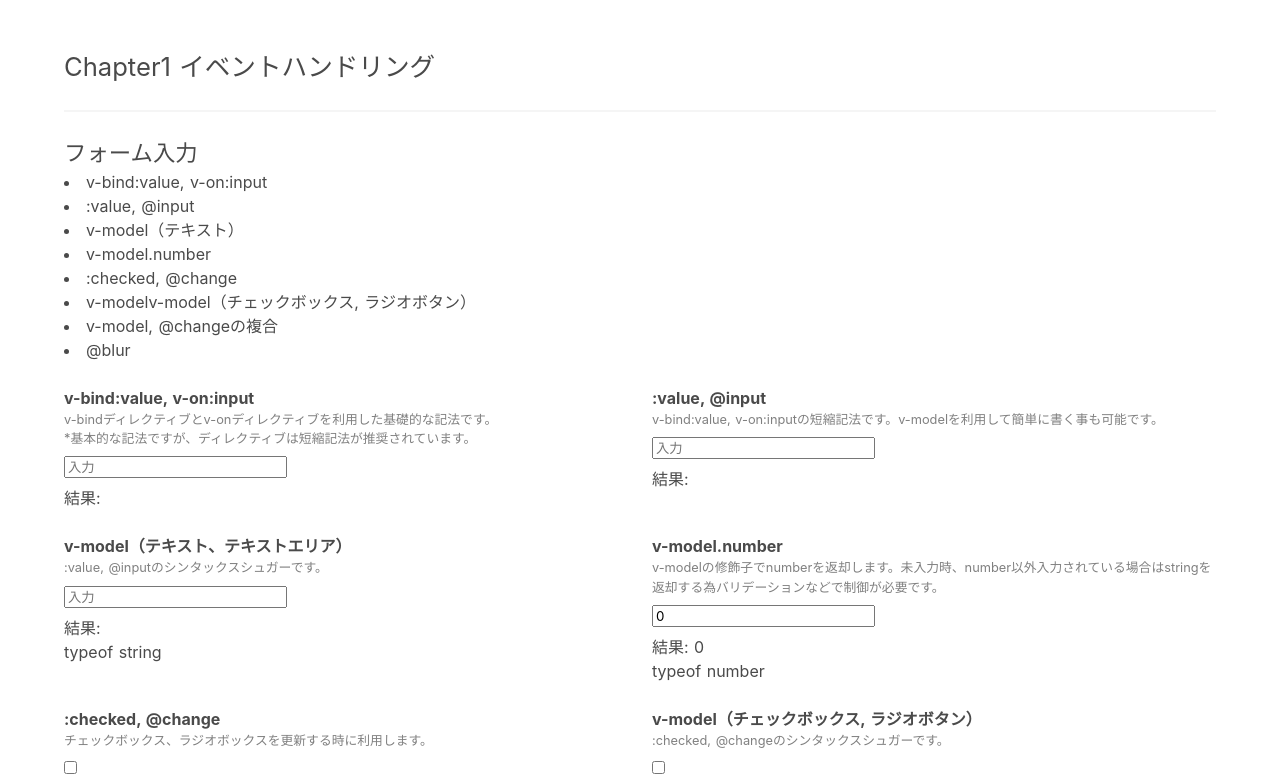
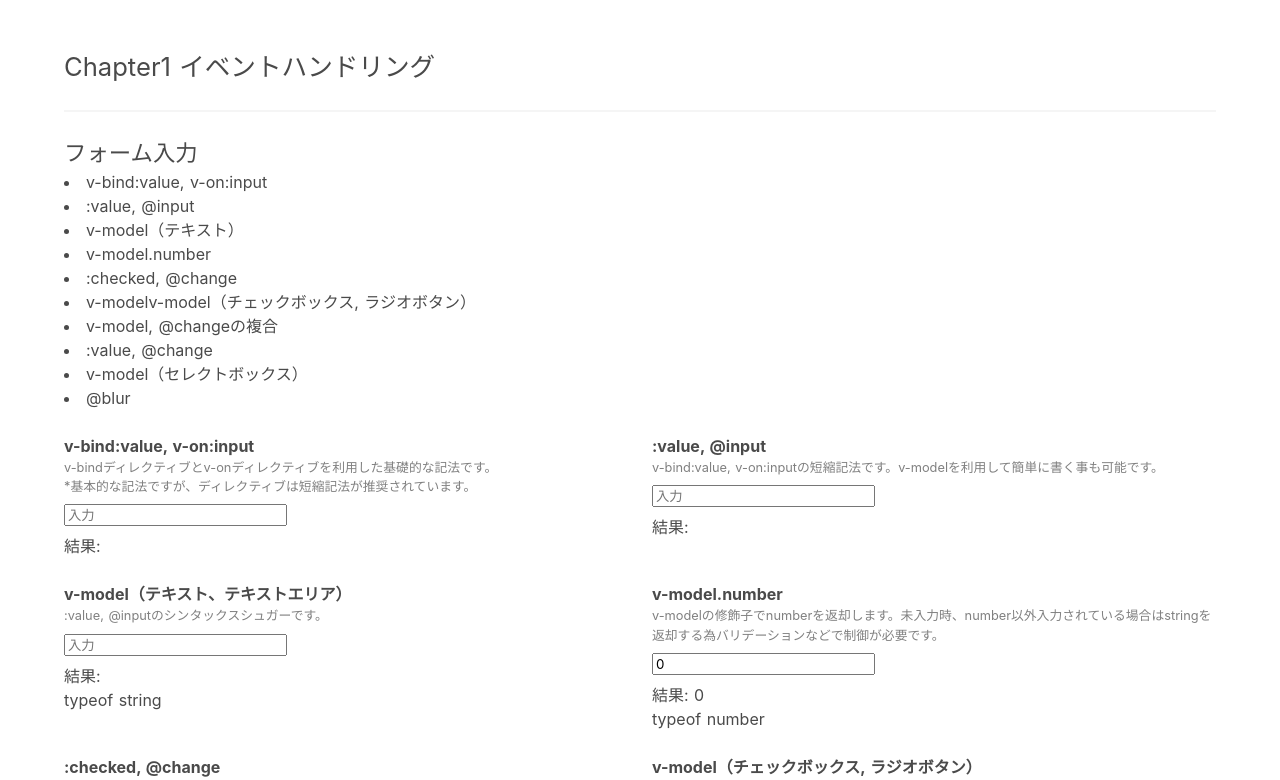
Before and after one commit to ND-share/codesandbox, a Nuxt app: page / in a window 1280 px wide. Shown: the top 780 px of the page. Built offline with nearby package versions, Linux system fonts and the light colour scheme.

Commit message:
add list

```diff
--- a/pages/index.vue
+++ b/pages/index.vue
@@ -15,6 +15,8 @@
               <li>:checked, @change</li>
               <li>v-modelv-model（チェックボックス, ラジオボタン）</li>
               <li>v-model, @changeの複合</li>
+              <li>:value, @change</li>
+              <li>v-model（セレクトボックス）</li>
               <li>@blur</li>
             </ul>
           </div>
```
